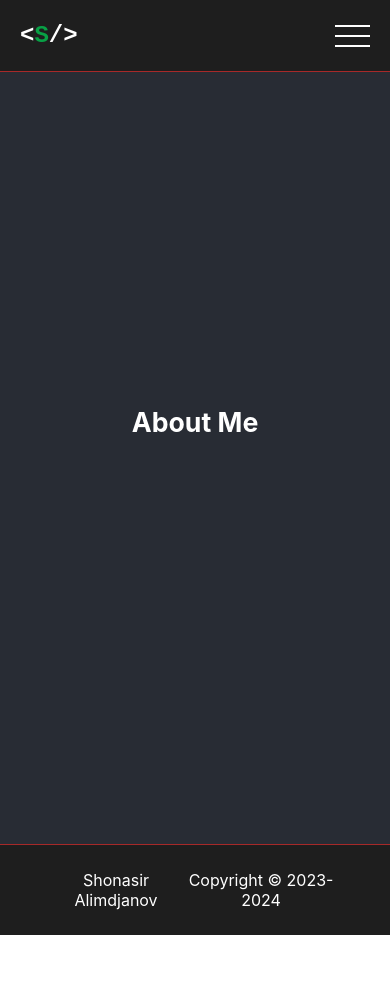
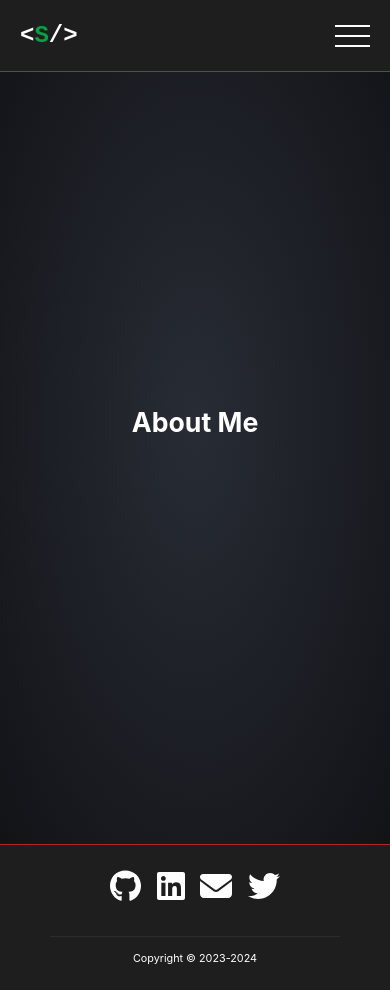
Before and after one commit to SAlimdjanov/salimdjanov.github.io, a React (Create React App) app: page /about in a window 390 px wide. Before the commit the page ends 935 px from the top, so only its background shows below. Built offline with nearby package versions, Linux system fonts and the light colour scheme.

Commit message:
Added footer content, made slight tweaks to navbar

```diff
--- a/package.json
+++ b/package.json
@@ -4,6 +4,10 @@
   "homepage": "//salimdjanov.github.io",
   "private": true,
   "dependencies": {
+    "@fortawesome/fontawesome-svg-core": "^6.5.1",
+    "@fortawesome/free-brands-svg-icons": "^6.5.1",
+    "@fortawesome/free-solid-svg-icons": "^6.5.1",
+    "@fortawesome/react-fontawesome": "^0.2.0",
     "@testing-library/jest-dom": "^5.17.0",
     "@testing-library/react": "^13.4.0",
     "@testing-library/user-event": "^13.5.0",
--- a/public/index.html
+++ b/public/index.html
@@ -10,7 +10,7 @@
         <meta name="og:image" content="%PUBLIC_URL%/favicon.ico" />
         <link rel="apple-touch-icon" href="%PUBLIC_URL%/favicon.ico" />
         <link rel="manifest" href="%PUBLIC_URL%/manifest.json" />
-        <title>Shonasir Alimdjanov: Full-Stack Developer</title>
+        <title>Shonasir Alimdjanov: Engineer and Developer</title>
     </head>
     <body>
         <div id="root"></div>
--- a/src/App.css
+++ b/src/App.css
@@ -17,7 +17,7 @@
 }
 
 main {
-    background-color: var(--secondary-background);
+    background: radial-gradient(var(--secondary-background), #111317);
     min-height: 100vh;
     display: flex;
     flex-direction: column;
@@ -26,11 +26,3 @@ main {
     font-size: calc(10px + 2vmin);
     color: var(--light-content-text);
 }
-
-footer {
-    padding: 25px 50px;
-    background-color: var(--primary-background);
-    display: flex;
-    justify-content: space-between;
-    border-top: 1px solid var(--accent-color-2);
-}
--- a/src/components/Footer.css
+++ b/src/components/Footer.css
@@ -1,3 +1,47 @@
-.footer-text {
+footer {
+    padding: 25px 50px;
+    background-color: var(--primary-background);
+    display: flex;
+    align-items: center;
+    justify-content: space-between;
+    border-top: 1px solid var(--accent-color-2);
+}
+
+.copyright-text,
+.footer-socials a {
     color: var(--light-content-text);
 }
+
+.footer-socials {
+    display: flex;
+    gap: 4vw;
+}
+
+.footer-socials a:hover {
+    color: var(--accent-color-1);
+    transition: color 0.3s ease;
+}
+
+@media screen and (max-width: 500px) {
+    footer {
+        display: flex;
+        flex-direction: column;
+        align-items: center;
+        justify-content: center;
+        gap: 4vh;
+    }
+
+    .footer-socials {
+        gap: 4vw;
+    }
+
+    .copyright-container {
+        width: 100%;
+        border-top: 0.75px solid var(--subtle-background);
+    }
+
+    .copyright-text {
+        padding-top: 1.8vh;
+        font-size: calc(3px + 2vmin);
+    }
+}
--- a/src/components/Footer.js
+++ b/src/components/Footer.js
@@ -1,10 +1,46 @@
 import "./Footer.css";
+import { FontAwesomeIcon } from "@fortawesome/react-fontawesome";
+import { faEnvelope } from "@fortawesome/free-solid-svg-icons";
+import {
+    faGithub,
+    faLinkedin,
+    faTwitter,
+} from "@fortawesome/free-brands-svg-icons";
+
+const socials = [
+    {
+        icon: faGithub,
+        url: "https://github.com/SAlimdjanov",
+    },
+    {
+        icon: faLinkedin,
+        url: "https://www.linkedin.com/in/salimdjanov/",
+    },
+    {
+        icon: faEnvelope,
+        url: "mailto: alimdjanov.ss@gmail.com",
+    },
+    {
+        icon: faTwitter,
+        url: "https://twitter.com/shonasirdev",
+    },
+];
 
 function Footer() {
     return (
         <>
-            <p className="footer-text">Shonasir Alimdjanov</p>
-            <p className="footer-text">Copyright &copy; 2023-2024</p>
+            <section className="footer-socials">
+                {socials.map((social, index) => {
+                    return (
+                        <a href={social.url} key={index}>
+                            <FontAwesomeIcon icon={social.icon} size="2x" />
+                        </a>
+                    );
+                })}
+            </section>
+            <section className="copyright-container">
+                <p className="copyright-text">Copyright &copy; 2023-2024</p>
+            </section>
         </>
     );
 }
--- a/src/components/Navbar.css
+++ b/src/components/Navbar.css
@@ -45,7 +45,7 @@ nav li {
 }
 
 li a {
-    color: var(--pigment-green);
+    color: var(--light-content-text);
 }
 
 li a:hover {
@@ -91,7 +91,7 @@ li a:hover {
         top: 71px;
         right: 0;
         background-color: var(--subtle-background);
-        padding: 35px 0;
+        padding: 20px 0;
         border-top: 1px solid var(--accent-color-2);
         border-bottom: 1px solid var(--accent-color-2);
     }
--- a/src/components/Navbar.js
+++ b/src/components/Navbar.js
@@ -1,7 +1,3 @@
-/**
- * Navbar.js
- */
-
 import "./Navbar.css";
 import React, { useState } from "react";
 import { Link } from "react-router-dom";
@@ -19,10 +15,6 @@ const navLinks = [
         page: "About",
         url: "/about",
     },
-    {
-        page: "Contact",
-        url: "/contact",
-    },
 ];
 
 /**
@@ -30,7 +22,7 @@ const navLinks = [
  *
  * @param {*} object Object to be processed
  * @param {*} styleClass Styles to be applied
- * @param {function} clickHandler Handle Click Events
+ * @param {function} clickHandler Function to handle click events
  * @returns DOM Router links
  */
 function mapListLinks(object, styleClass, clickHandler) {
```
Also changed, not shown: 1 other file (tests, documents, lock files or other folders).
